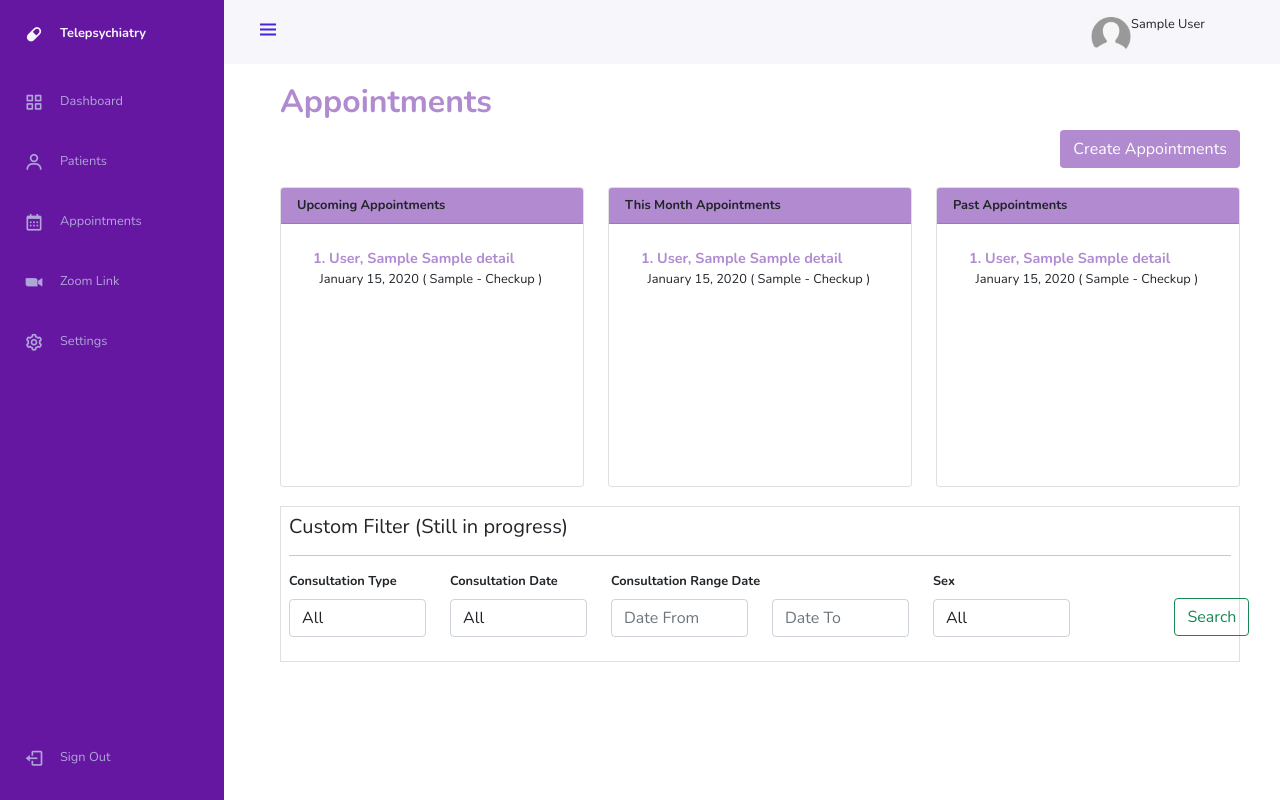
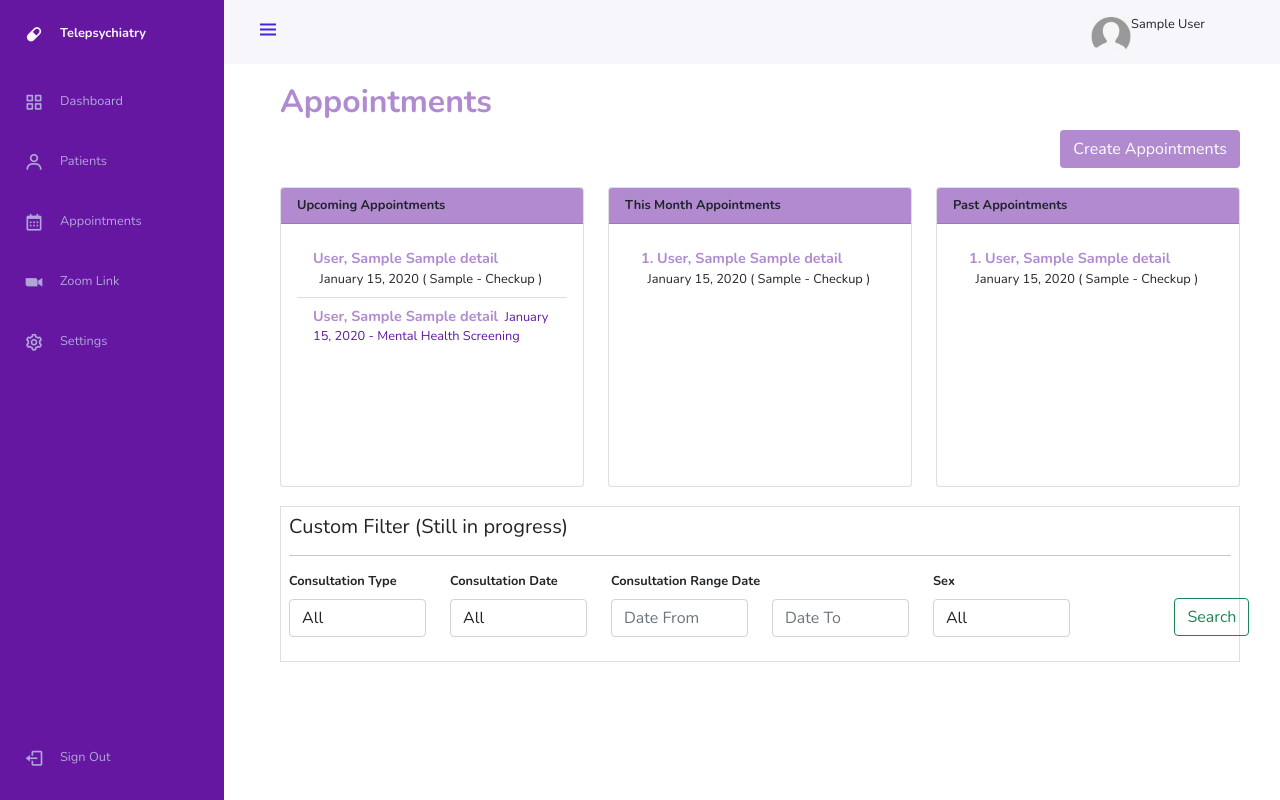
Before and after one commit to poliam/teleconsult_DOST_2023, a Django app: template appointments/templates/appointment_dashboard.html in a window 1280 px wide. Run offline with Django 3.2, Linux system fonts and the light colour scheme; tables that the repository leaves empty hold one stand-in row (values such as "Sample post"); the template is opened without the code that fills it: values that come from a table or form of the project are taken from there, most other values are stand-ins (such as "Sample title", 1, 10 or a date in 2020); form fields are guessed from the names that the template uses; some libraries are stand-ins or nearby versions.

Commit message:
add psychiatric_evaluation

```diff
--- a/appointments/templates/appointment_dashboard.html
+++ b/appointments/templates/appointment_dashboard.html
@@ -57,18 +57,46 @@
   				<div class="card-body appointment_card_body">
     				<ul class="list-group list-group-flush">
     					{% for consultation in week_consultation %}
+    						{% if forloop.last %}
     							<li class="list-group-item consultations_name_list">
 	    							{% if group_type == "Doctor" or  group_type == "Nurse" %}
 	    								<a href="{% url 'EditConsultation' consultation.pk %}" style="text-decoration:none; color:#6417A1;">
 	    							{% else %}
 	    								<a href="{% url 'PatientDetailed' consultation.details.pk %}" style="text-decoration:none; color:#6417A1;">
 	    							{% endif %}
-    								<b>{{ forloop.counter  }}. {{ consultation.details.last_name|capfirst }}, {{ consultation.details.first_name|capfirst }} {{ consultation.details.middle_name|capfirst }}</b>
+	    								<b>{{ consultation.details.last_name|capfirst }}, {{ consultation.details.first_name|capfirst }} {{ consultation.details.middle_name|capfirst }}</b>
 
 	    							</a>&nbsp;&nbsp;{{ consultation.consultation_date|date:"F d, Y" }} ( {{consultation.reason_for_interaction}} - Checkup )
 	    						</li>
+	    						{% for psychiatric_evaluate in list_of_psychiatric_evaluate %}
+	    							<li class="list-group-item consultations_name_list">
+	    								<a href="{% url 'PatientDetailed' psychiatric_evaluate.details.pk %}" style="text-decoration:none; color:#6417A1;">
+	    									<b>{{ psychiatric_evaluate.details.last_name|capfirst }}, {{ psychiatric_evaluate.details.first_name|capfirst }} {{ psychiatric_evaluate.details.middle_name|capfirst }}</b>&nbsp;&nbsp;{{ psychiatric_evaluate.evaluation_consultation_date|date:"F d, Y" }} - Mental Health Screening
+	    								</a>
+	    							</li>
+    							{% endfor %}
+    						{% else %}
+   								<li class="list-group-item consultations_name_list">
+	    							{% if group_type == "Doctor" or  group_type == "Nurse" %}
+	    								<a href="{% url 'EditConsultation' consultation.pk %}" style="text-decoration:none; color:#6417A1;">
+	    							{% else %}
+	    								<a href="{% url 'PatientDetailed' consultation.details.pk %}" style="text-decoration:none; color:#6417A1;">
+	    							{% endif %}
+	    								<b>{{ consultation.details.last_name|capfirst }}, {{ consultation.details.first_name|capfirst }} {{ consultation.details.middle_name|capfirst }}</b>
+
+	    							</a>&nbsp;&nbsp;{{ consultation.consultation_date|date:"F d, Y" }} ( {{consultation.reason_for_interaction}} - Checkup )
+	    						</li>
+							{% endif %}
+    					{% empty %}
+    						{% for psychiatric_evaluate in list_of_psychiatric_evaluate %}
+    							<li class="list-group-item consultations_name_list">
+    								<a href="{% url 'PatientDetailed' psychiatric_evaluate.details.pk %}" style="text-decoration:none; color:#6417A1;">
+    									<b>{{ psychiatric_evaluate.details.last_name|capfirst }}, {{ psychiatric_evaluate.details.first_name|capfirst }} {{ psychiatric_evaluate.details.middle_name|capfirst }}</b>&nbsp;&nbsp;{{ psychiatric_evaluate.evaluation_consultation_date|date:"F d, Y" }} - Mental Health Screening
+    								</a>
+    							</li>
     						{% empty %}
     							No Appointment for the comming 7 days. . .
+    						{% endfor %}
     					{% endfor %}
 
 
--- a/appointments/views.py
+++ b/appointments/views.py
@@ -39,6 +39,9 @@ def AppointmentList(request):
 	past_dates = current_date-timedelta(hours=24)
 	returnVal['past_consultation'] = encounter.objects.filter(consultation_date__lte=past_dates).order_by('consultation_date')
 	returnVal['list_of_patients'] = details.objects.filter(status=1, is_delete=0)
+
+	returnVal['list_of_psychiatric_evaluate'] = psychiatric_evaluate.objects.filter(evaluation_consultation_date__range=(current_date, future_date)).order_by('evaluation_consultation_date')
+
 	returnVal['consultationEncounterForm'] = AddConsultationEncounterForm()
 	returnVal['PsychiatricEvaluateForm'] = AddPsychiatricEvaluateForm()
 
```
Lines whose indentation alone changed are shown as unchanged.
